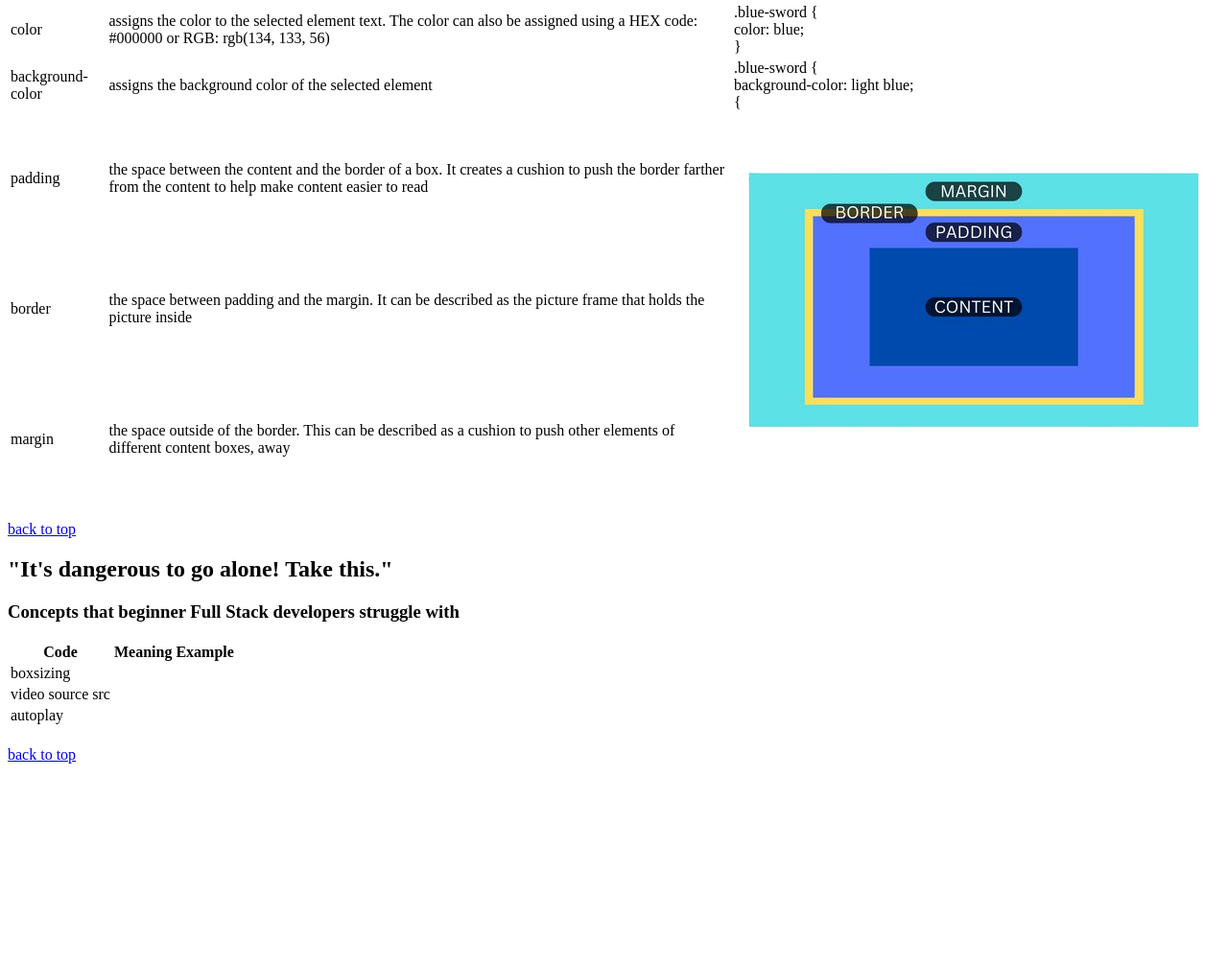
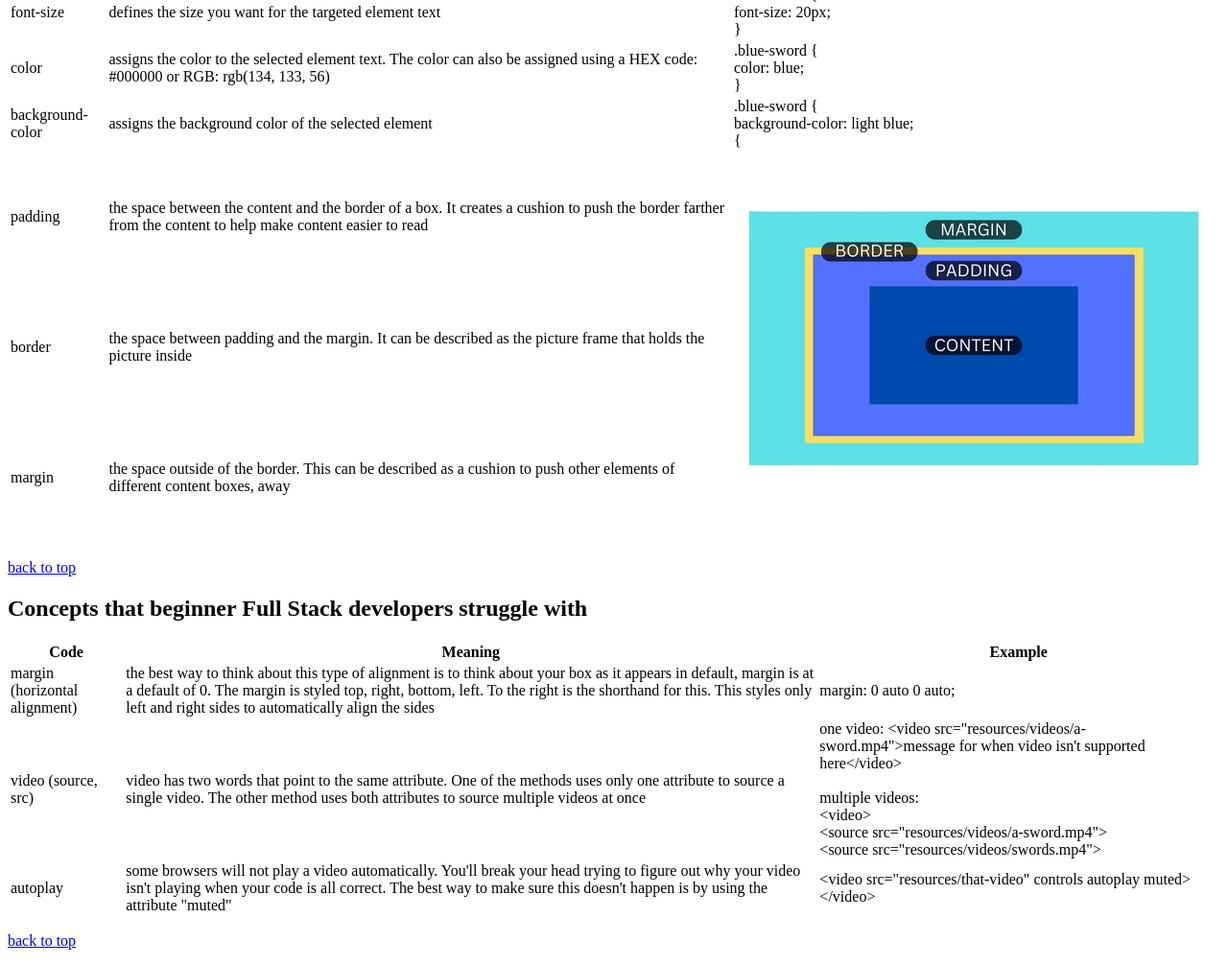
Before and after one commit to MariaRoDigital/HTML-and-CSS-Cheatsheet, a plain HTML site: page index.html in a window 1280 px wide. Shown: the part 1433-2439 px from the top of the page at 96% size. Before the commit the page ends 2245 px from the top, so only its background shows below. Drawn offline with Linux system fonts and the light colour scheme.

Commit message:
add the last of html content

```diff
--- a/index.html
+++ b/index.html
@@ -11,7 +11,7 @@
 <body>
   <header <a href="top"></a>
     <h1>HTML & CSS <s>Average</s> Unaverage Cheat Sheet<h1>
-        <!-- insert clever subtitle ;) -->
+        <h3>"It's dangerous to go alone! Take this."</h3>
   </header>
 
   <nav>
@@ -50,7 +50,9 @@
         <tr>
           <td class="code">&lthtml&gt&lt/html&gt</td>
           <td>Tells the browser that your document is an html document</td>
-          <td>&lthtml&gt<br><span class="indent">&lthead&gt&lt/head&gt</span><br>&ltbody&gt&lt/body&gt<br>&ltfooter&gt&lt/footer&gt<br>&lt/html&gt</td>
+          <td>&lthtml&gt<br><span
+              class="indent">&lthead&gt&lt/head&gt</span><br>&ltbody&gt&lt/body&gt<br>&ltfooter&gt&lt/footer&gt<br>&lt/html&gt
+          </td>
         </tr>
 
         <tr>
@@ -132,39 +134,50 @@
 
         <tr>
           <td class="code">&ltspan&gt&lt/span&gt</td>
-          <td>this tag is used to target specific words or parts of inline text you may want to style different than the rest of the text. It could be used as an alternative when no other tag makes sense. <span class="tip">tip</span>: This comes in handy when you want to style a word within a heading tag, paragraph tag or a navigation element
+          <td>this tag is used to target specific words or parts of inline text you may want to style different than the
+            rest of the text. It could be used as an alternative when no other tag makes sense. <span
+              class="tip">tip</span>: This comes in handy when you want to style a word within a heading tag, paragraph
+            tag or a navigation element
           </td>
           <td>&ltp&gthello, I am a &ltspan&gtblue&lt/span&gt sword&lt/p&gt</td>
         </tr>
 
         <tr>
           <td class="code"><span class="asterisk">*</span><br>&ltclass&gt</td>
-          <td>an attribute placed within most opening tags that let's you give your element a name to call on when styling that element in CSS. <span> !caution: if there are multiple words in your class name, make sure to use a dash (-) instead of a space</span></td>
+          <td>an attribute placed within most opening tags that let's you give your element a name to call on when
+            styling that element in CSS. <span> !caution: if there are multiple words in your class name, make sure to
+              use a dash (-) instead of a space</span></td>
           <td>&lth1 class=&quotmain-heading&quot&gtThe truth about the sword&lt/h1&gt</td>
         </tr>
 
         <tr>
           <td class="code"><span class="asterisk">*</span><br>&ltid&gt</td>
-          <td>an attribute placed within any opening tag that let's you give your element a name that is unique to it. You can use the name to call on this element to style it in CSS. <span class="important">!caution</span>: there must be no other element that has the same id name within your content</td>
+          <td>an attribute placed within any opening tag that let's you give your element a name that is unique to it.
+            You can use the name to call on this element to style it in CSS. <span class="important">!caution</span>:
+            there must be no other element that has the same id name within your content</td>
           <td>&lth1 id=&quotsword-title&quot&gtThe Sword You Need&lt/h1&gt</td>
         </tr>
 
         <tr>
           <td class="code">&ltdiv&gt&lt/div&gt</td>
-          <td>is used to separate sections in content. Imagine these as a box. Divs can be nested within divs to separate by theme or section</td>
+          <td>is used to separate sections in content. Imagine these as a box. Divs can be nested within divs to
+            separate by theme or section</td>
           <td>&ltdiv&gt<br><span class="indent">&lth1&gtThe Quest&lt/h1&gt<br>&lt/div&gt</span></td>
         </tr>
 
         <tr>
           <td class="code"><span class="asterisk">*</span><br>&ltimg&gt</td>
-          <td>allows you to insert an image into your content. To indicate the source, and properly link the image you must include the <span class="code">src</span> attribute</td>
-          <td>relative link: &ltimg src=&quotresources/images/the-image&gt<br>absolute link: &ltimg src=&quothttps://thatwebsite/thatsubpage/that-image&quot&gt</td>
+          <td>allows you to insert an image into your content. To indicate the source, and properly link the image you
+            must include the <span class="code">src</span> attribute</td>
+          <td>relative link: &ltimg src=&quotresources/images/the-image&gt<br>absolute link: &ltimg
+            src=&quothttps://thatwebsite/thatsubpage/that-image&quot&gt</td>
         </tr>
 
         <tr>
           <td class="code"><span class="asterisk">*</span><br>&ltbr&gt</td>
           <td>allows you to break the line of text you are on to begin a new line of text</td>
-          <td>&ltp&gtthis is my first line of text&ltbr&gt<br>this is me starting another line&ltbr&gt<br>this is yet another line&lt/p&gt</td>
+          <td>&ltp&gtthis is my first line of text&ltbr&gt<br>this is me starting another line&ltbr&gt<br>this is yet
+            another line&lt/p&gt</td>
         </tr>
 
         <tr>
@@ -199,7 +212,8 @@
 
         <tr>
           <td class="code">font-family</td>
-          <td>indicates the type of font style used on the selected element. tip = consider including fallback fonts to make sure your code works well on all modern browsers and older browsers</td>
+          <td>indicates the type of font style used on the selected element. tip = consider including fallback fonts to
+            make sure your code works well on all modern browsers and older browsers</td>
           <td class="code">.blue-sword {<br><span class="indent">font-family: Helvetica, serif;</span><br>}</td>
         </tr>
         <span class="indent">font-family:</span>
@@ -211,7 +225,8 @@
 
         <tr>
           <td class="code">color</td>
-          <td>assigns the color to the selected element text. The color can also be assigned using a HEX code: #000000 or RGB: rgb(134, 133, 56)</td>
+          <td>assigns the color to the selected element text. The color can also be assigned using a HEX code: #000000
+            or RGB: rgb(134, 133, 56)</td>
           <td>.blue-sword {<br><span>color: blue;</span><br>}</td>
         </tr>
 
@@ -223,19 +238,22 @@
 
         <tr>
           <td class="code">padding</td>
-          <td>the space between the content and the border of a box. It creates a cushion to push the border farther from the content to help make content easier to read</td>
+          <td>the space between the content and the border of a box. It creates a cushion to push the border farther
+            from the content to help make content easier to read</td>
           <td rowspan="3"><img src="resources/images/padding-border-margin-removebg.png" type="#" alt=""></td>
         </tr>
 
         <tr>
           <td class="code">border</td>
-          <td>the space between padding and the margin. It can be described as the picture frame that holds the picture inside</td>
+          <td>the space between padding and the margin. It can be described as the picture frame that holds the picture
+            inside</td>
           <td></td>
         </tr>
 
         <tr>
           <td class="code">margin</td>
-          <td>the space outside of the border. This can be described as a cushion to push other elements of different content boxes, away</td>
+          <td>the space outside of the border. This can be described as a cushion to push other elements of different
+            content boxes, away</td>
           <td></td>
         </tr>
 
@@ -246,8 +264,7 @@
     <p><a href="#top">back to top</a></p>
 
     <!-- begin table 3-->
-    <h2 class="table-title">"It's dangerous to go alone! Take this."</h2>
-    <h3>Concepts that beginner Full Stack developers struggle with</h3>
+    <h2 class="table-title">Concepts that beginner Full Stack developers struggle with</h2>
 
     <table class="table3">
 
@@ -259,28 +276,29 @@
 
       <tbody>
         <tr>
-          <td>boxsizing</td>
-          <td></td>
-          <td></td>
+          <td><span class="code">margin</span> (horizontal alignment)</td>
+          <td>the best way to think about this type of alignment is to think about your box as it appears in default, margin is at a default of 0. The margin is styled top, right, bottom, left. To the right is the shorthand for this. This styles only left and right sides to automatically align the sides</td>
+          <td>margin: 0 auto 0 auto;</td>
         </tr>
 
         <tr>
-          <td>video source src</td>
-          <td></td>
-          <td></td>
+          <td class="code">video (source, src)</td>
+          <td>video has two words that point to the same attribute. One of the methods uses only one attribute to source a single video. The other method uses both attributes to source multiple videos at once</td>
+          <td>one video: &ltvideo src=&quotresources/videos/a-sword.mp4&quot&gtmessage for when video isn't supported here&lt/video&gt
+          <br><br>multiple videos:<br>&ltvideo&gt<br><span class="indent">&ltsource src=&quotresources/videos/a-sword.mp4</span>&quot&gt
+          <br>&ltsource src=&quotresources/videos/swords.mp4&quot&gt
+          </td>
         </tr>
 
         <tr>
-          <td>autoplay</td>
-          <td></td>
-          <td></td>
+          <!-- add attribute to define type-->
+          <td class="code">autoplay</td>
+          <td>some browsers will not play a video automatically. You'll break your head trying to figure out why your
+            video isn't playing when your code is all correct. The best way to make sure this doesn't happen is by using
+            the attribute "muted"</td>
+          <td>&ltvideo src=&quotresources/that-video&quot controls autoplay muted&gt&lt/video&gt</td>
         </tr>
 
-        <tr>
-          <td></td>
-          <td></td>
-          <td></td>
-        </tr>
       </tbody>
 
     </table><!-- end of table -->
```
